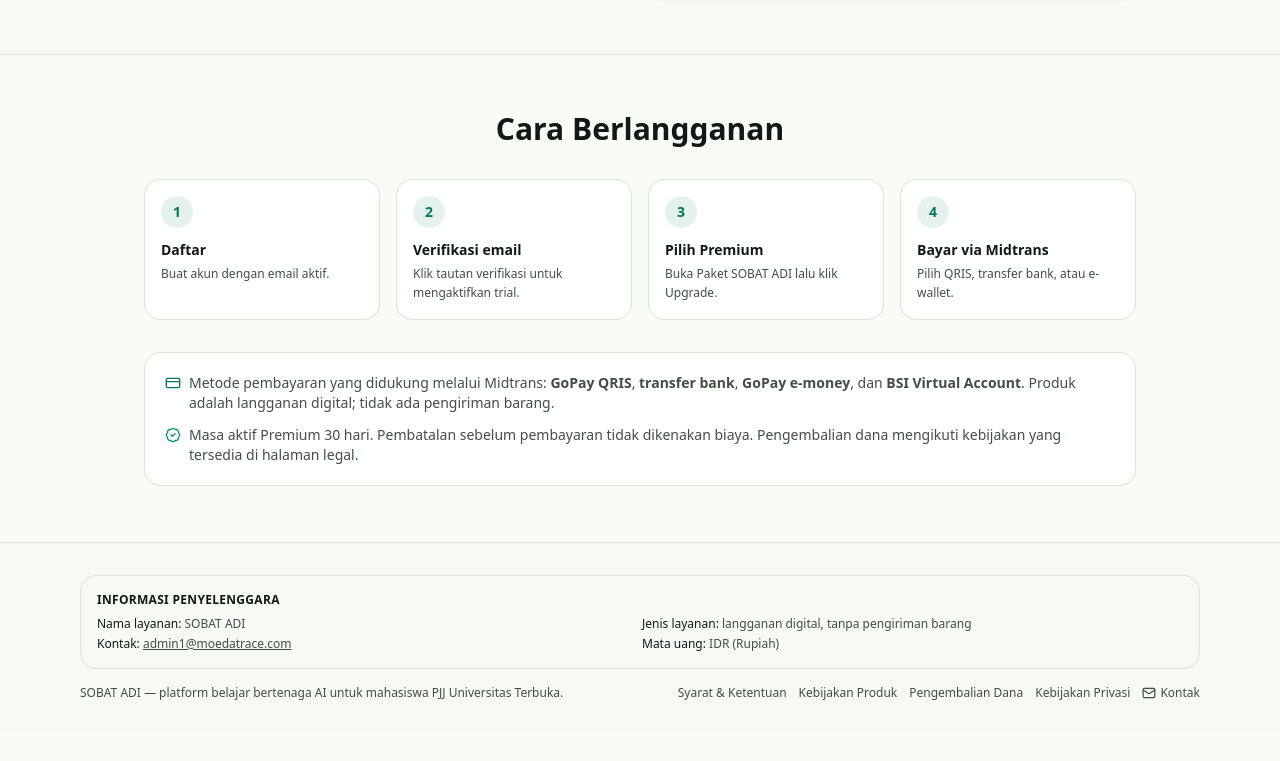
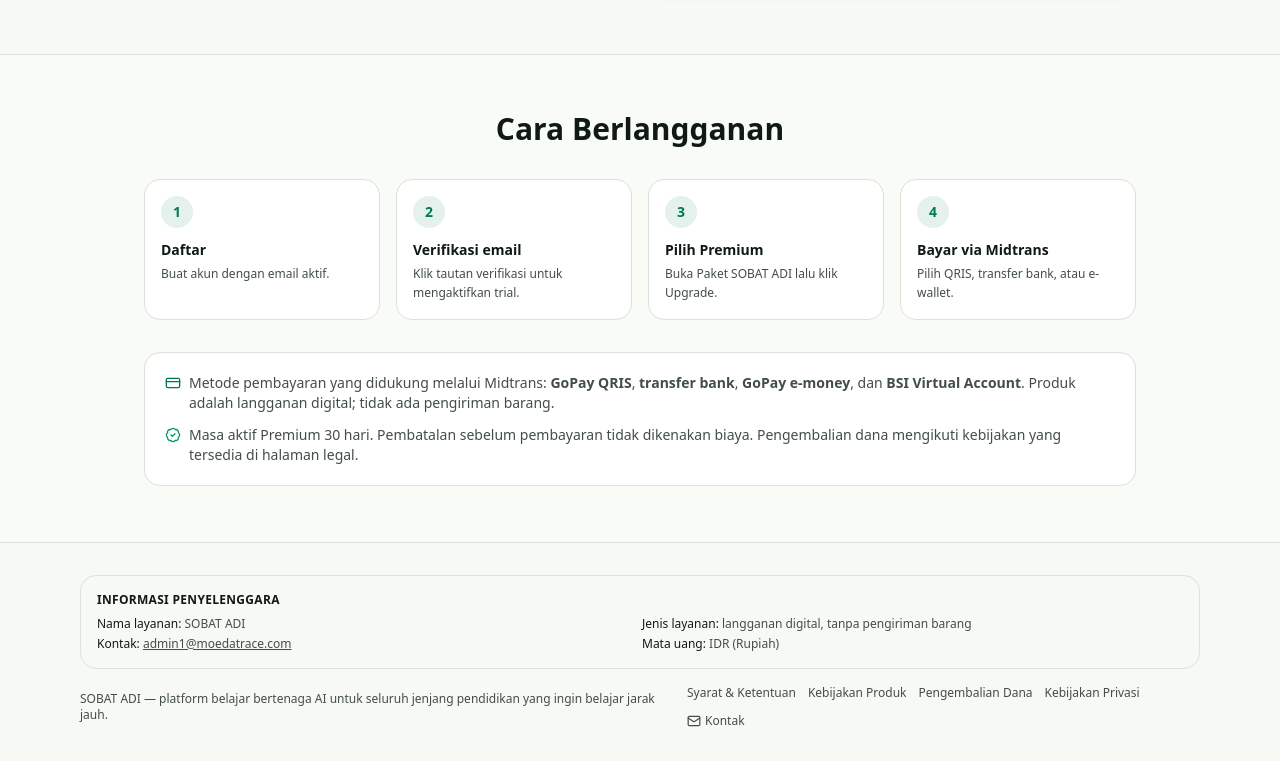
Before and after one commit to luthfiardiansyah01/Astoria-Learning-Capstone-Project, a Next.js app: page /produk in a window 1280 px wide. Shown: the part 1232-1993 px from the top of the page. Before the commit the page ends 1965 px from the top, so only its background shows below. Built offline with nearby package versions, Linux system fonts and the light colour scheme.

Commit message:
fix: footer untuk seluruh jenjang pendidikan
Mengganti teks footer agar mencakup semua jenjang yang ingin belajar jarak jauh, bukan hanya mahasiswa PJJ UT.

```diff
--- a/src/app/page.tsx
+++ b/src/app/page.tsx
@@ -385,7 +385,8 @@ function AstoriaPage() {
         <div className="mx-auto max-w-6xl px-4 py-4 flex flex-col sm:flex-row items-center justify-between gap-2 text-xs text-muted-foreground">
           <p className="flex items-center gap-1.5">
             <Sparkles className="h-3.5 w-3.5 text-primary" />
-            SOBAT ADI — platform belajar bertenaga AI untuk mahasiswa PJJ Universitas Terbuka
+            SOBAT ADI — platform belajar bertenaga AI untuk seluruh jenjang pendidikan yang ingin
+            belajar jarak jauh
           </p>
           <nav className="flex flex-wrap items-center justify-center gap-x-3 gap-y-1" aria-label="Dokumen legal">
             <Link href="/legal/syarat-ketentuan" className="inline-flex min-h-6 items-center rounded px-1 hover:text-foreground hover:underline">
--- a/src/app/produk/page.tsx
+++ b/src/app/produk/page.tsx
@@ -237,7 +237,10 @@ export default function ProdukPage() {
           </div>
 
           <div className="mt-4 flex flex-col gap-3 text-xs text-muted-foreground sm:flex-row sm:items-center sm:justify-between">
-            <p>SOBAT ADI — platform belajar bertenaga AI untuk mahasiswa PJJ Universitas Terbuka.</p>
+            <p>
+              SOBAT ADI — platform belajar bertenaga AI untuk seluruh jenjang pendidikan yang ingin
+              belajar jarak jauh.
+            </p>
             <div className="flex flex-wrap items-center gap-3">
               <Link href="/legal/syarat-ketentuan" className="hover:text-foreground">
                 Syarat & Ketentuan
```
